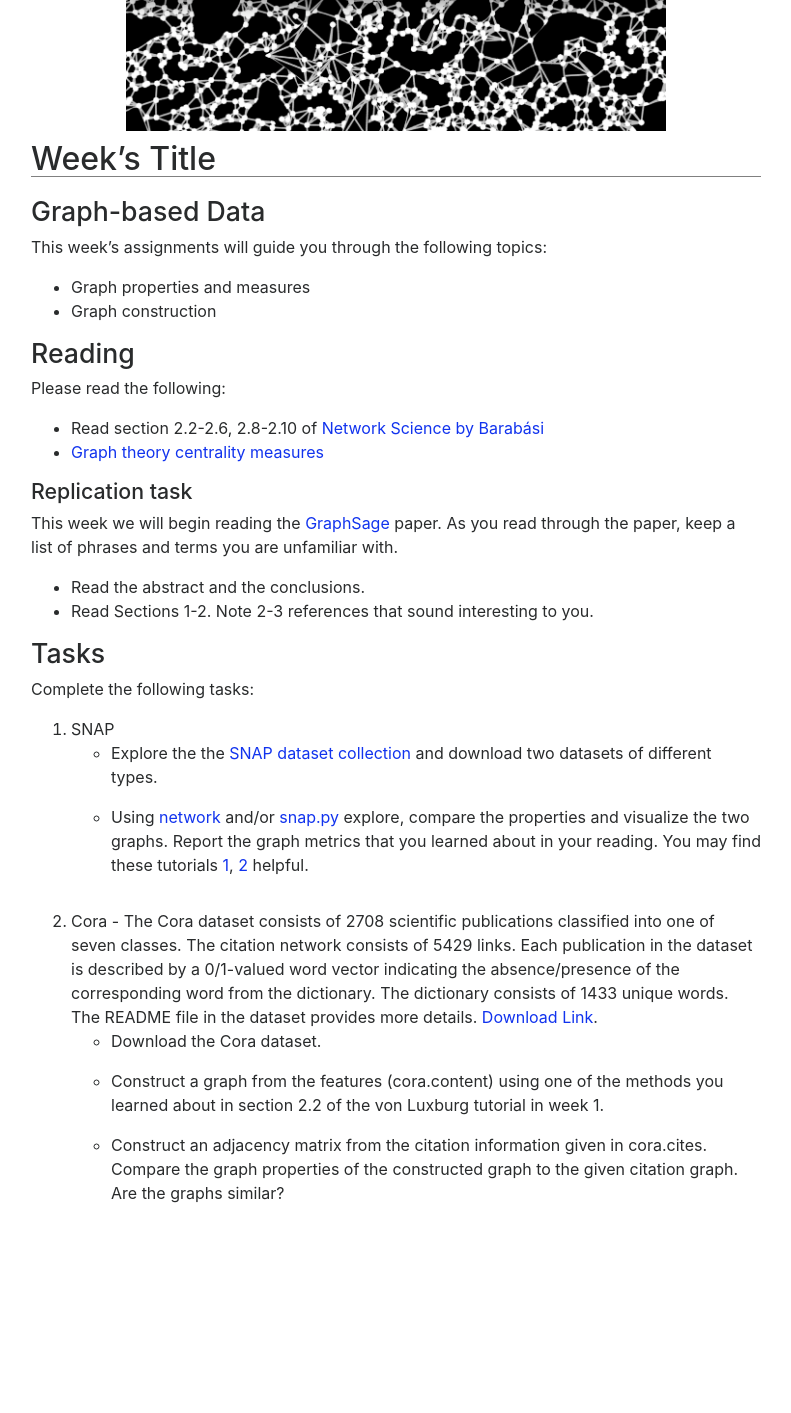
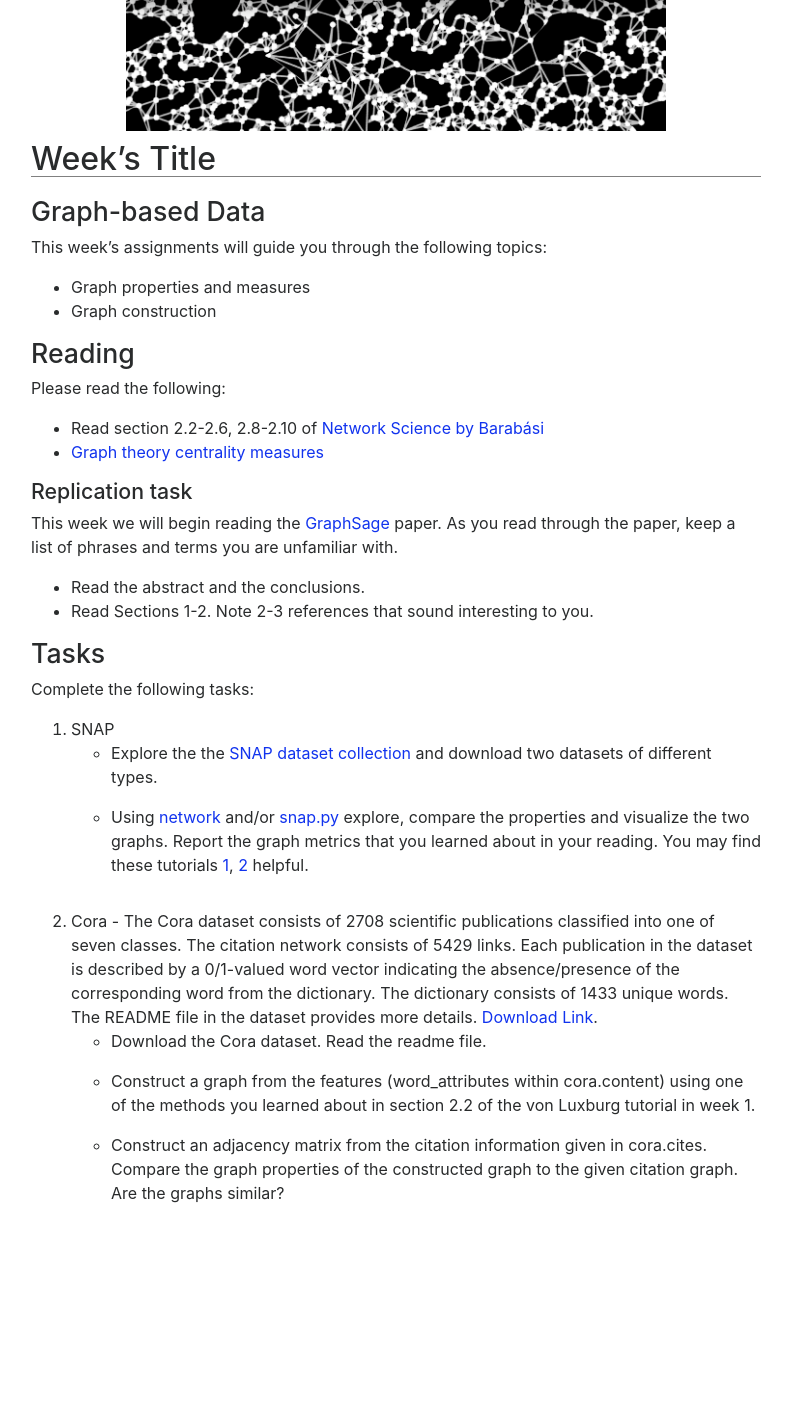
Before and after one commit to gmishne/capstone-graph-analysis, a Jekyll site: the page built from weeks/02-Data.md, in a window 1280 px wide. Shown: the whole page, without its empty margins (244-1035 px from the left). Built offline with Jekyll 4.4.1, drawn with Linux system fonts in a browser that asks for light colours; nearby versions of some CDN libraries.

Commit message:
Update 02-Data.md

```diff
--- a/weeks/02-Data.md
+++ b/weeks/02-Data.md
@@ -34,6 +34,6 @@ Complete the following tasks:
 2. Cora -
 The Cora dataset consists of 2708 scientific publications classified into one of seven classes. The citation network consists of 5429 links. Each publication in the dataset is described by a 0/1-valued word vector indicating the absence/presence of the corresponding word from the dictionary. The dictionary consists of 1433 unique words. The README file in the dataset provides more details.
 [Download Link](https://linqs-data.soe.ucsc.edu/public/lbc/cora.tgz).
-* Download the Cora dataset.
-* Construct a graph from the features (cora.content) using one of the methods you learned about in section 2.2 of the von Luxburg tutorial in week 1.
+* Download the Cora dataset. Read the readme file.
+* Construct a graph from the features (word_attributes within cora.content) using one of the methods you learned about in section 2.2 of the von Luxburg tutorial in week 1.
 * Construct an adjacency matrix from the citation information given in cora.cites. Compare the graph properties of the constructed graph to the given citation graph. Are the graphs similar?
```
